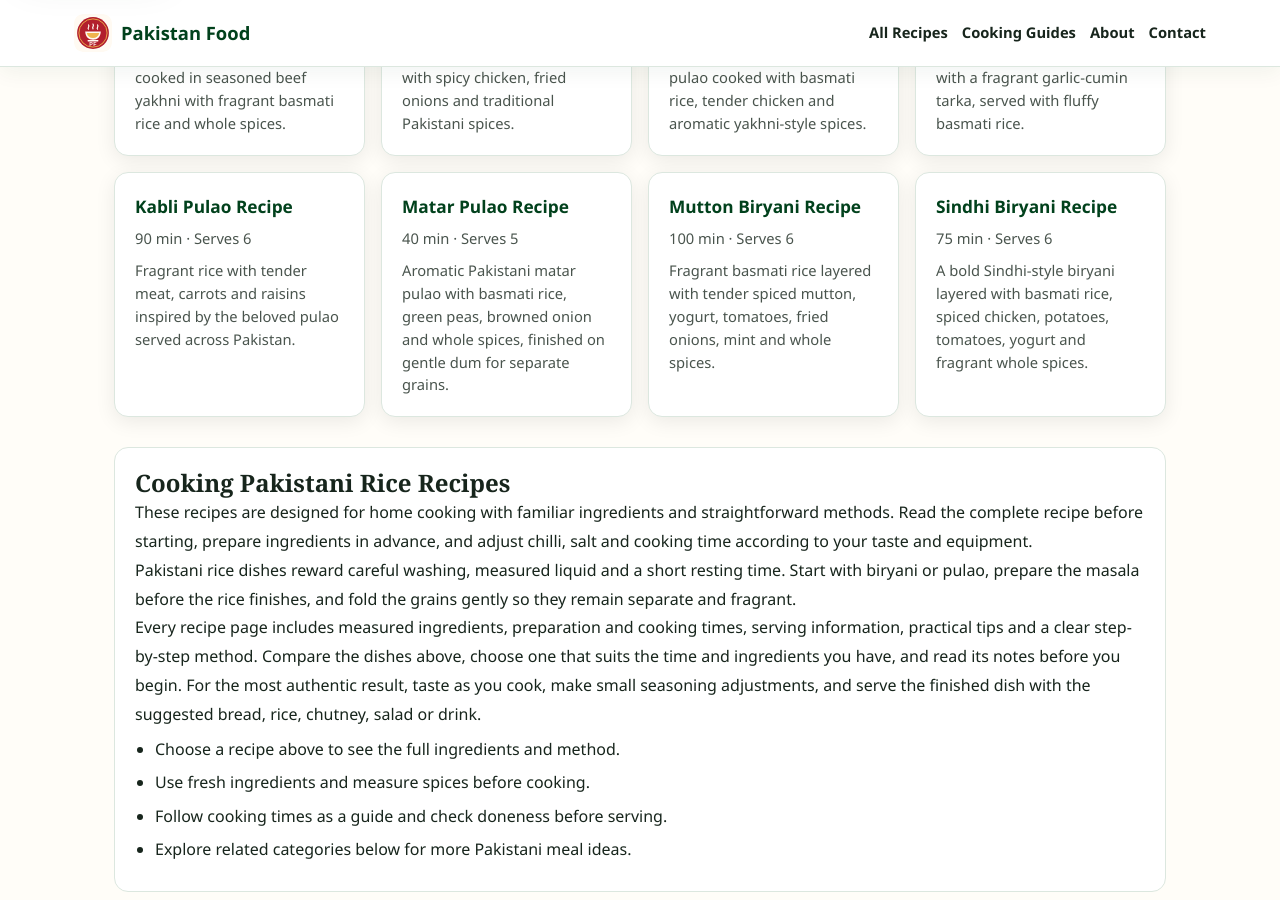
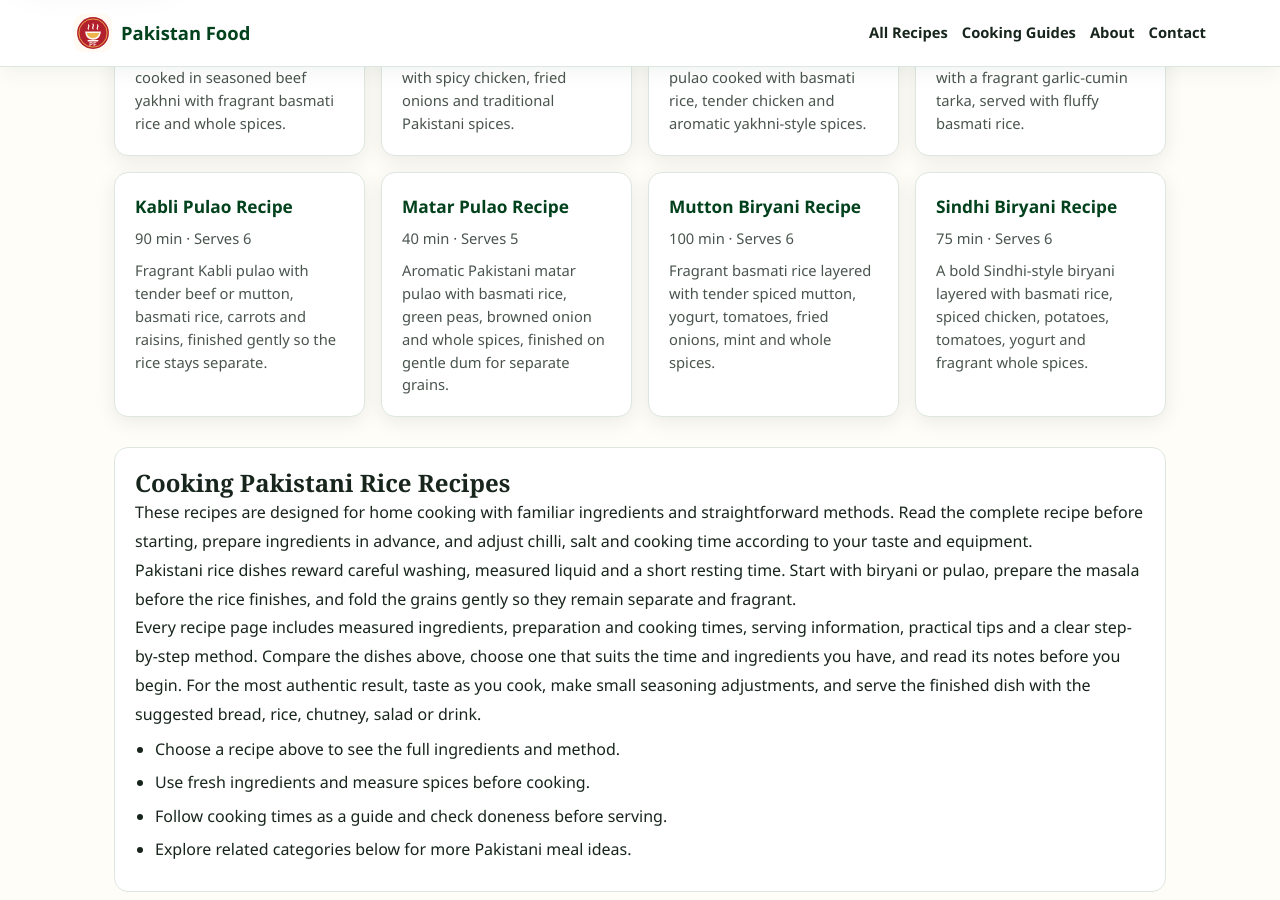
Before and after one commit to manazarali01-hub/pakistan-food, a Jekyll site: the page built from recipes/rice/index.html, in a window 1280 px wide and 900 px high, scrolled down 370 px. Built offline with Jekyll 4.4.1, drawn with Linux system fonts in a browser that asks for light colours; some of the changed lines change nothing that is shown.

Commit message:
Strengthen Kabli Pulao recipe content

```diff
--- a/_data/recipes/kabli-pulao.json
+++ b/_data/recipes/kabli-pulao.json
@@ -1 +1,29 @@
-{"id":30,"name":"Kabli Pulao","category":"Rice","time":"90 min","serves":6,"image":"https://commons.wikimedia.org/wiki/Special:Redirect/file/Kabuli_Pulao.JPG?width=800","description":"Fragrant rice with tender meat, carrots and raisins inspired by the beloved pulao served across Pakistan.","ingredients":["1 kg beef or mutton","4 cups basmati rice","2 carrots","0.5 cup raisins","2 onions","Whole spices","1 tsp cumin","Salt and oil"],"method":["Cook meat until tender and reserve stock.","Brown onions and add spices.","Add soaked rice and measured stock.","Top with sautéed carrots and raisins.","Steam on low heat until rice is cooked."]}
+{
+  "id": 30,
+  "name": "Kabli Pulao",
+  "category": "Rice",
+  "time": "90 min",
+  "serves": 6,
+  "image": "https://commons.wikimedia.org/wiki/Special:Redirect/file/Kabuli_Pulao.JPG?width=800",
+  "description": "Fragrant Kabli pulao with tender beef or mutton, basmati rice, carrots and raisins, finished gently so the rice stays separate.",
+  "ingredients": [
+    "1 kg beef or mutton, cut into serving pieces",
+    "4 cups basmati rice, rinsed and soaked",
+    "2 carrots, cut into fine strips",
+    "0.5 cup raisins",
+    "2 medium onions, sliced",
+    "Whole spices, such as cardamom, cloves, cinnamon and bay leaf",
+    "1 tsp cumin",
+    "Salt to taste",
+    "Cooking oil, as needed"
+  ],
+  "method": [
+    "Cook the beef or mutton with water and salt until tender, then remove the meat and reserve the cooking stock for the rice.",
+    "Heat oil in a heavy pot and brown the sliced onions evenly. Add the whole spices and cumin and stir briefly until aromatic.",
+    "Measure the reserved stock according to the rice you use, bring it to a boil and check the salt before adding the drained soaked rice.",
+    "Cook until most of the liquid has been absorbed and the rice is close to tender, then arrange the cooked meat with the rice without aggressively stirring the grains.",
+    "In a separate small pan, sauté the carrot strips until slightly softened, add the raisins briefly so they plump without burning, and spread the mixture over the rice.",
+    "Cover tightly and steam on low heat until the rice is fully tender and separate.",
+    "Rest for a few minutes off the heat, then fluff gently and serve with the carrot-raisin topping distributed through or over the pulao."
+  ]
+}
```
